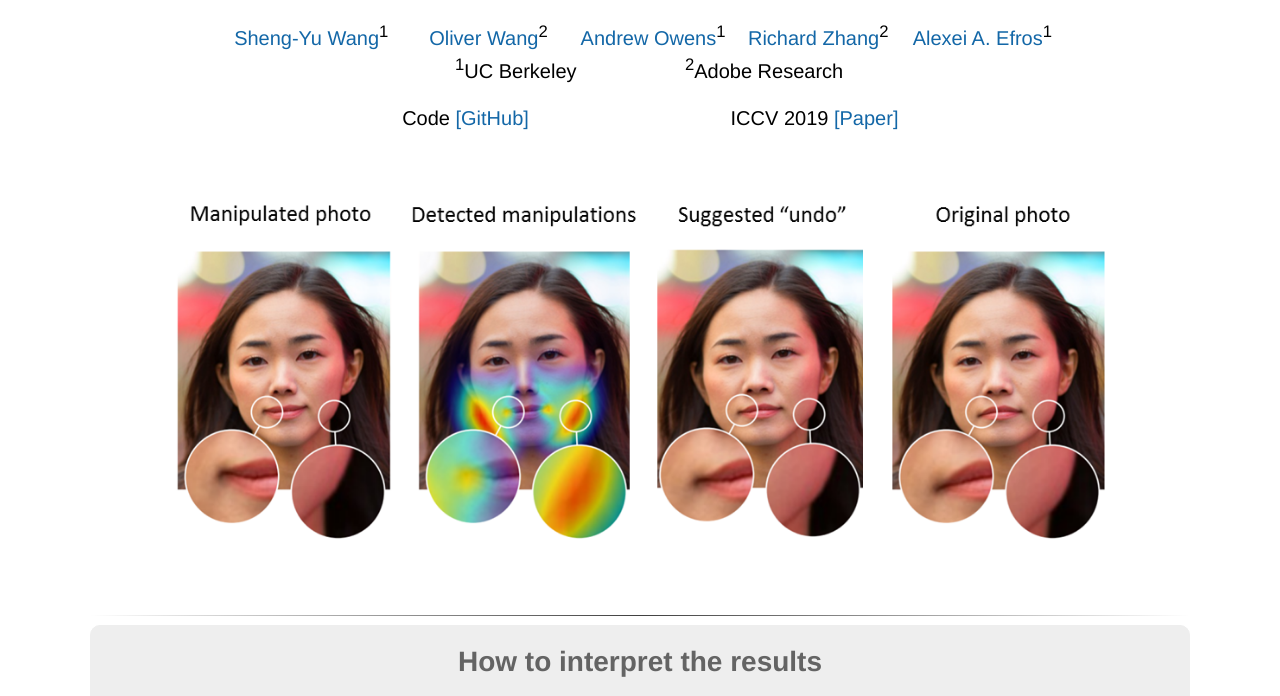
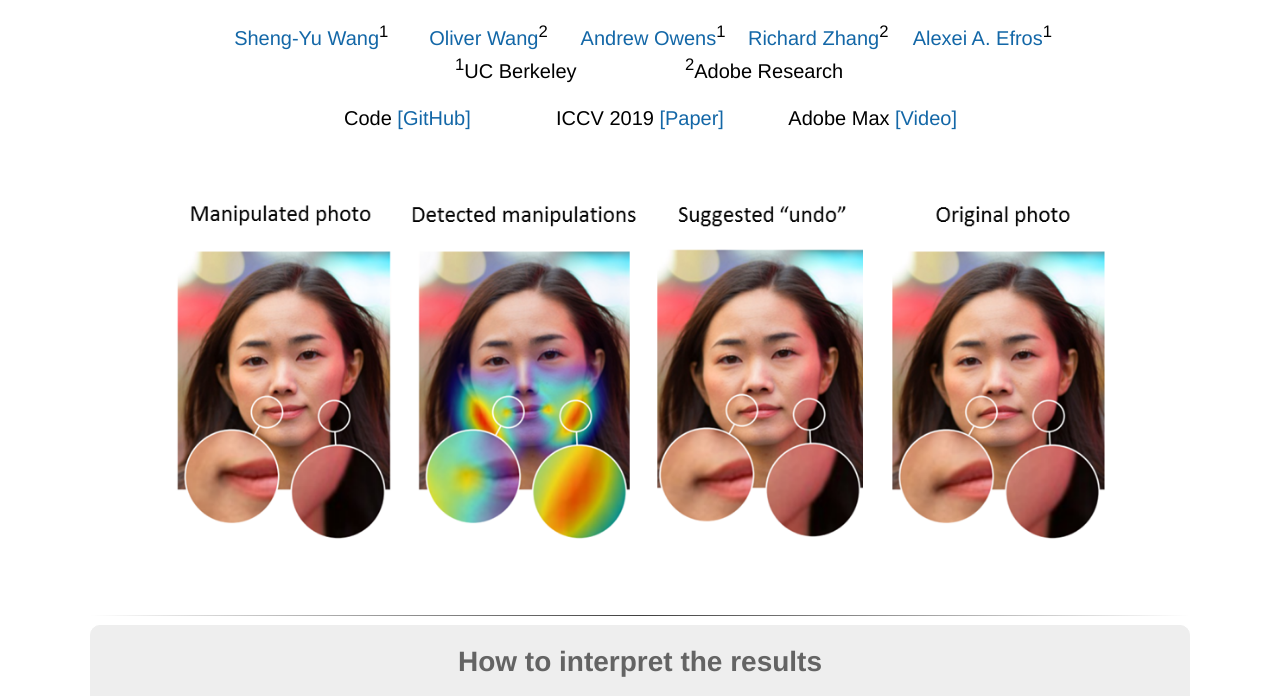
Before and after one commit to PeterWang512/FALdetector, a plain HTML site: page index.html in a window 1280 px wide. Shown: the part 70-766 px from the top of the page. Drawn offline with Linux system fonts and the light colour scheme.

Commit message:
adobe max

```diff
--- a/index.html
+++ b/index.html
@@ -201,6 +201,12 @@
                 <span style="font-size:20px">ICCV 2019 <a href="https://arxiv.org/abs/1906.05856"> <!-- [Paper] -->[Paper]</a></span>
                 </center>
                 </td>
+                    <td align="center" width="200px">
+              <center>
+                <br>
+                <span style="font-size:20px">Adobe Max <a href="https://youtu.be/21lj8tCSMkg"> <!-- [Paper] -->[Video]</a></span>
+                </center>
+                </td>
 
         </tr></tbody></table>
           </center>
```
